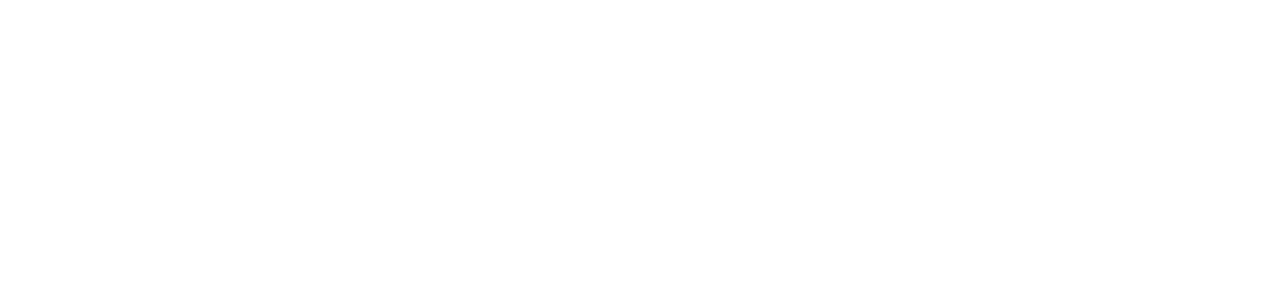
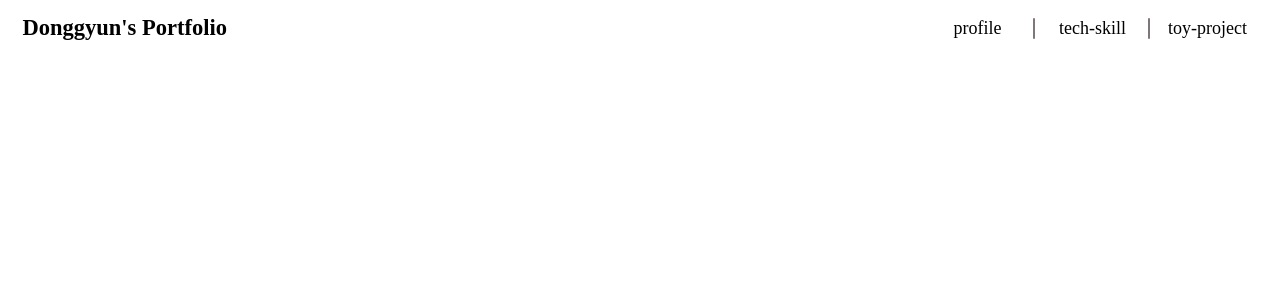
Before and after one commit to seadonggyun4/NewPortfolio, a Next.js app: page / in a window 1280 px wide. Shown: the top 300 px of the page. Built offline with nearby package versions, Linux system fonts and the light colour scheme.

Commit message:
#2, Header 컴포넌트 퍼블리싱

```diff
--- a/src/layout/Header.tsx
+++ b/src/layout/Header.tsx
@@ -1,6 +1,24 @@
+import module from '@/layout/header.module.css'
+import Link from "next/link";
+
+
 export default function Home() {
   return (
-    <header >
+    <header className={module.header}>
+        <h1 className={module.title}>
+          <Link href="/">Donggyun's Portfolio</Link>
+        </h1>
+        <ul className={module.menuList}>
+          <li>
+              <Link href="#profile">profile</Link>
+          </li>
+          <li>
+              <Link href="#tech-skill">tech-skill</Link>
+          </li>
+          <li>
+              <Link href="#toy-project">toy-project</Link>
+          </li>
+        </ul>
     </header>
   );
 }
--- /dev/null
+++ b/src/layout/header.module.css
@@ -0,0 +1,60 @@
+.header{
+    position: fixed;
+    top: 0;
+    left: 0;
+    display: flex;
+    align-items: center;
+    justify-content: space-between;
+    padding: 1rem 1.5rem;
+    width: 100%;
+    background-color: transparent;
+    font-family: 'Satisfy', cursive;
+}
+
+.title{
+    font-size: 1.5rem;
+    font-weight: bold;
+}
+
+.menuList{
+    display: flex;
+    justify-content: center;
+    align-items: center;
+    column-gap: 1rem;
+}
+
+.menuList li{
+    position: relative;
+    display: flex;
+    justify-content: center;
+    align-items: center;
+    width: 100px;
+    font-size: 1.2rem;
+}
+
+.menuList li:not(:last-child):after {
+    content: "";
+    position: absolute;
+    right: -0.5rem;
+    bottom: 0;
+    width: 2px;
+    height: 100%;
+    border-radius: 3px;
+    background-color: #7e7678;
+}
+
+.menuList li:before {
+    content: "";
+    position: absolute;
+    bottom: -0.5rem;
+    left: 0;
+    height: 3px;
+    width: 0;
+    border-radius: 3px;
+    background: var(--primary);
+    transition: 0.3s ease-in-out;
+}
+
+.menuList li:hover:before{
+    width: 100%;
+}
--- a/src/styles/globals.css
+++ b/src/styles/globals.css
@@ -1,10 +1,11 @@
 :root{
+    font-size: 15px;
     /* COLOR */
-    --border-color: #5e96ff;
-    --section-bg-color:#f0f0f0;
-    --card-bg-color:#232323;
-    --title-bg-color: #00155c;
-    --svg-color: rgb(49,66,124);
+    --primary: #5e96ff;
+    --secondary: #00155c;
+    --section-bg:#f0f0f0;
+    --skill-card:#232323;
+    --svg: rgb(49,66,124);
 }
 
 ::-webkit-scrollbar {
@@ -13,7 +14,7 @@
 
 ::-webkit-scrollbar-thumb {
     height: 30%; /* 스크롤바의 길이 */
-    background: var(--border-color); /* 스크롤바의 색상 */
+    background: var(--primary); /* 스크롤바의 색상 */
     border-radius: 10px;
 }
 
--- a/src/styles/reset.css
+++ b/src/styles/reset.css
@@ -5,6 +5,27 @@
 *{
     margin: 0; /* Set the default margin to 0 */
     padding: 0; /* Set the default padding to 0 */
+}
+
+html, body, div, span, applet, object, iframe,
+h1, h2, h3, h4, h5, h6, p, blockquote, pre,
+a, abbr, acronym, address, big, cite, code,
+del, dfn, em, img, ins, kbd, q, s, samp,
+small, strike, strong, sub, sup, tt, var,
+b, u, i, center,
+dl, dt, dd, ol, ul, li,
+fieldset, form, label, legend,
+table, caption, tbody, tfoot, thead, tr, th, td,
+article, aside, canvas, details, embed,
+figure, figcaption, footer, header, hgroup,
+menu, nav, output, ruby, section, summary,
+time, mark, audio, video {
+    margin: 0;
+    padding: 0;
+    border: 0;
+    font-size: 100%;
+    font: inherit;
+    vertical-align: baseline;
 }
 
 ul[role='list'], ol[role='list']{
@@ -56,3 +77,24 @@
     color: black;
     text-decoration: none;
 }
+
+button{
+    background: inherit ; border:none; box-shadow:none; border-radius:0; padding:0; overflow:visible; cursor:pointer
+}
+
+
+ol, ul {
+    list-style: none;
+}
+blockquote, q {
+    quotes: none;
+}
+blockquote:before, blockquote:after,
+q:before, q:after {
+    content: '';
+    content: none;
+}
+table {
+    border-collapse: collapse;
+    border-spacing: 0;
+}
```
